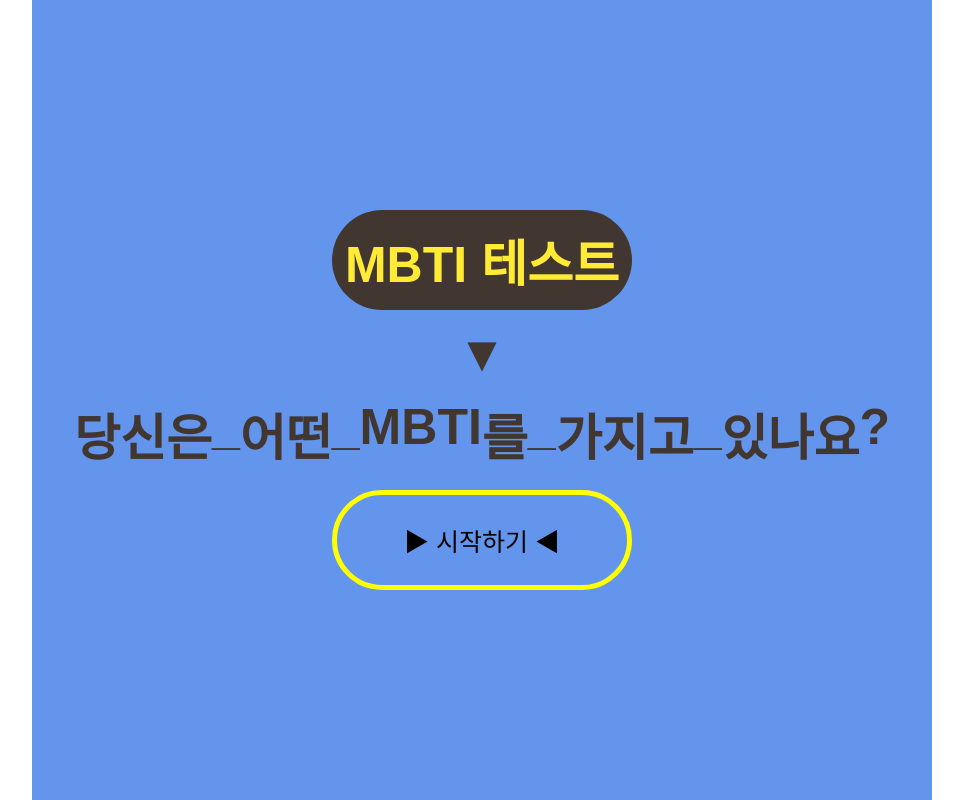
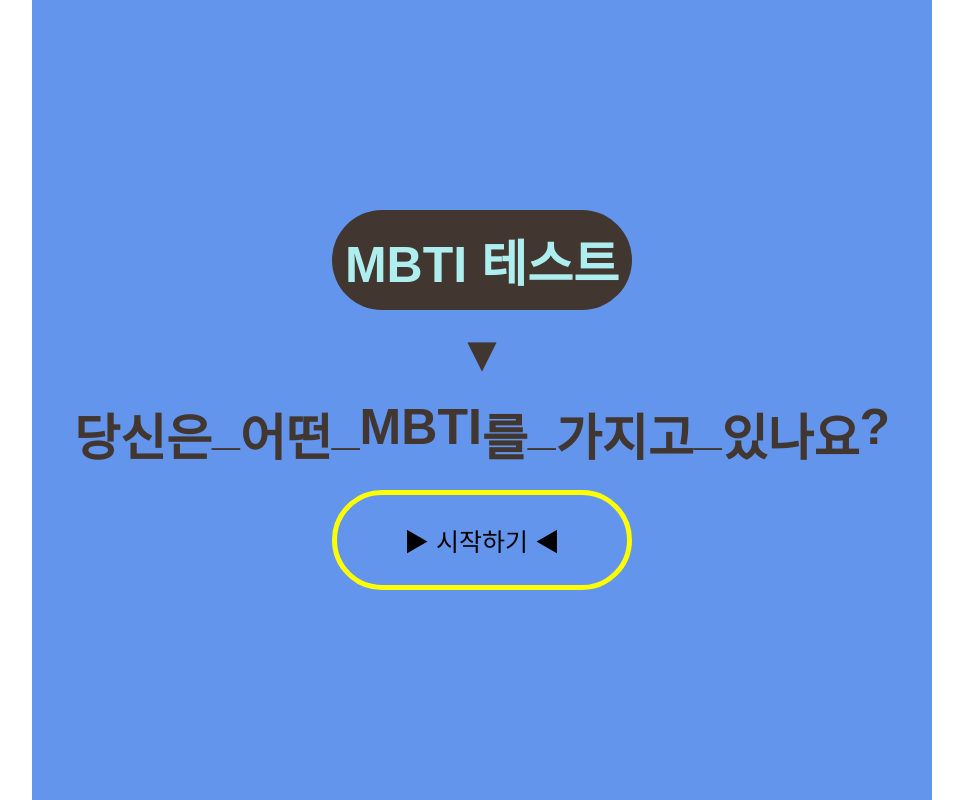
Before and after one commit to jeongho77/MBTI-TEST, a Next.js app in the folder mbti/: page /mbti/ in a window 1280 px wide. Shown: the whole page, without its empty margins (158-1121 px from the left). Built offline with nearby package versions, Linux system fonts and the light colour scheme; a web font is replaced by a local one.

Commit message:
시작화면 애니메이션 기능 추가 배경색깔 변경

```diff
--- a/mbti/styles/mbti_css.js
+++ b/mbti/styles/mbti_css.js
@@ -34,7 +34,7 @@ export const StartLogo = styled.div`
 
 export const StartLogo_Mbti = styled.div`
     background-color : #413730;
-    color: #ffea35;
+    color: paleturquoise;
     width : 300px;
     height: 100px;
     display : flex;
```
